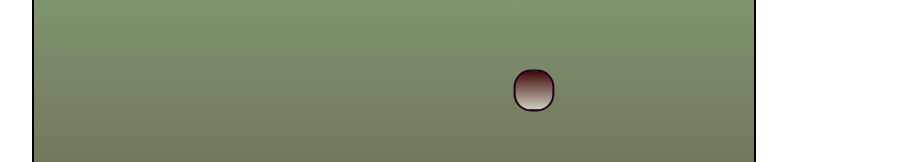
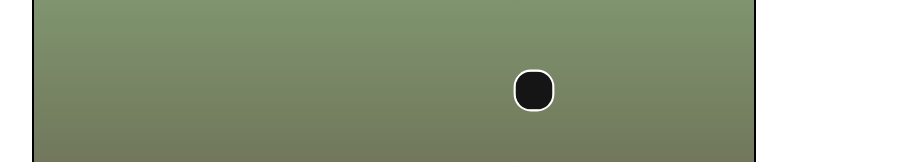
Before and after one commit to at35/Snake-Vita, a plain HTML site: page index.html in a window 1280 px wide. Shown: the part 534-696 px from the top of the page, without its empty margins (246-1156 px from the left). Drawn offline with Linux system fonts and the light colour scheme; a web font is replaced by a local one.

Commit message:
Update style.css

```diff
--- a/css/style.css
+++ b/css/style.css
@@ -45,8 +45,8 @@
 }
 
 .head{
-    background: linear-gradient(rgb(65, 11, 11), rgb(206, 206, 191));
-    border: 2px solid rgb(34, 4, 34);
+    background: linear-gradient(rgb(22, 21, 22), rgb(22, 21, 22));
+    border: 2px  solid white;
     transform: scale(1.02);
     border-radius: 17px;
 }
```
